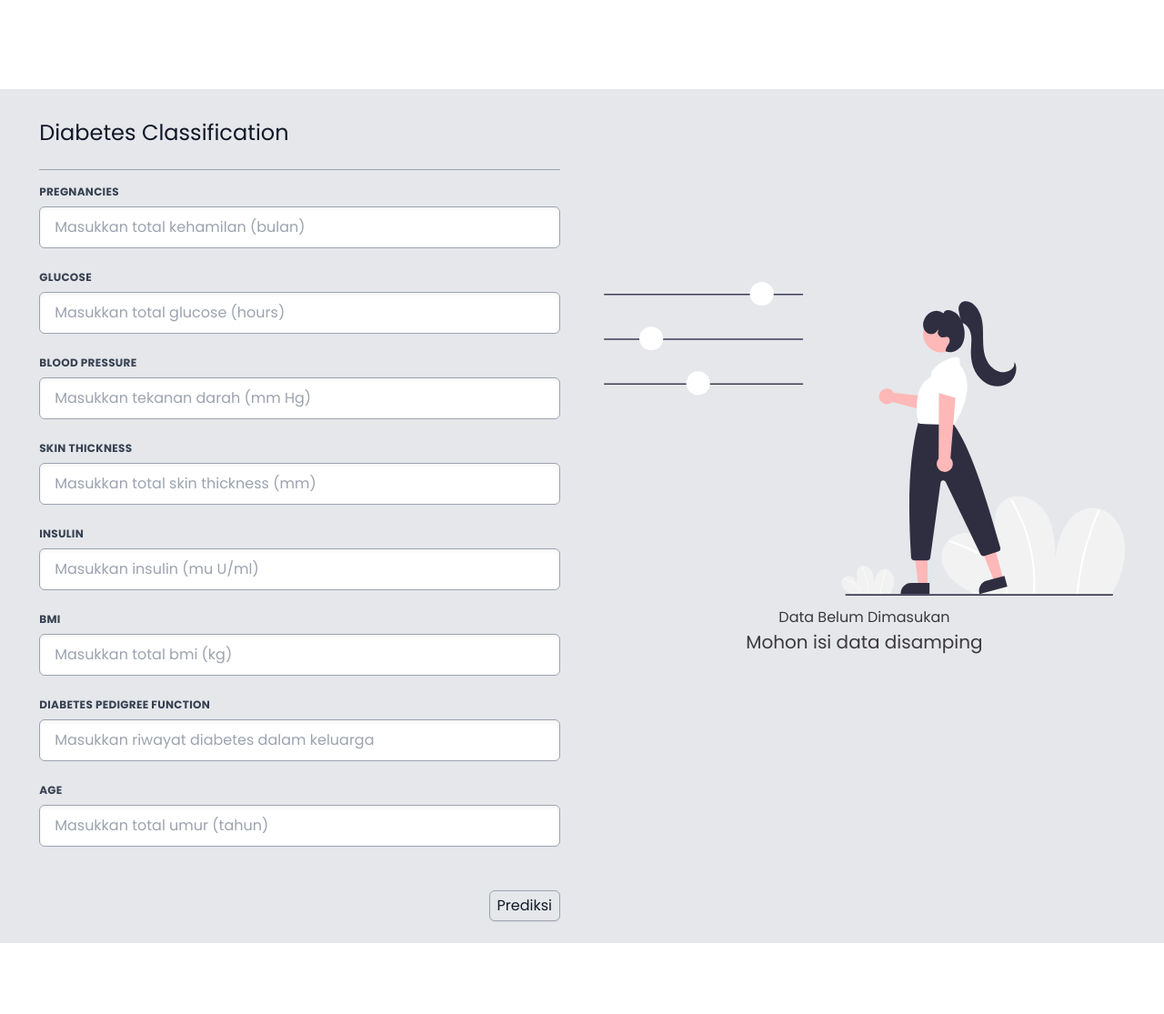
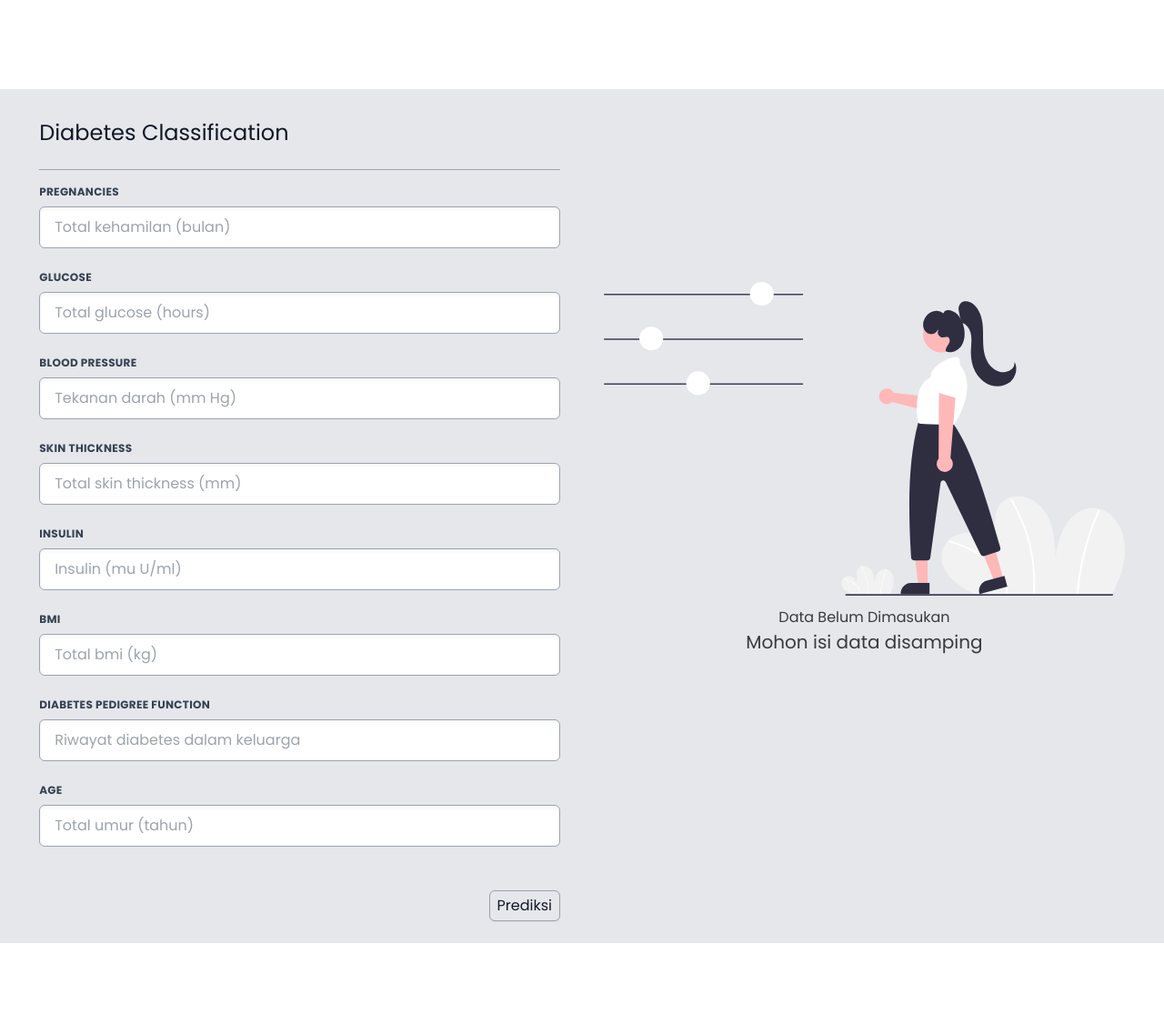
Before and after one commit to Kelompok-ular-3/web-diabetes, a Flask app: page / in a window 1280 px wide. Shown: the part 1866-2981 px from the top of the page at 91% size. Run offline with Flask 2, Linux system fonts and the light colour scheme; some libraries are stand-ins or nearby versions; some web fonts are replaced.

Commit message:
edit placeholder dan css

```diff
--- a/templates/index.html
+++ b/templates/index.html
@@ -373,7 +373,7 @@
                                     for='grid-text-3'>Pregnancies</label>
                                 <input type="text"
                                     class='appearance-none block w-full bg-white text-gray-700 border border-gray-400 shadow-inner rounded-md py-3 px-4 leading-tight focus:outline-none  focus:border-gray-500'
-                                    id='grid-text-3' type='text' placeholder='Masukkan total kehamilan (bulan)'
+                                    id='grid-text-3' type='text' placeholder='Total kehamilan (bulan)'
                                     name="pregnancies" required>
                             </div>
                             <div class='w-full md:w-full px-3 mb-6'>
@@ -381,7 +381,7 @@
                                     for='grid-text-1'>Glucose</label>
                                 <input type="text"
                                     class='appearance-none block w-full bg-white text-gray-700 border border-gray-400 shadow-inner rounded-md py-3 px-4 leading-tight focus:outline-none  focus:border-gray-500'
-                                    id='grid-text-1' type='text' placeholder='Masukkan total glucose (hours)'
+                                    id='grid-text-1' type='text' placeholder='Total glucose (hours)'
                                     name="glucose" required>
                             </div>
                             <div class='w-full md:w-full px-3 mb-6'>
@@ -389,7 +389,7 @@
                                     for='grid-text-2'>Blood Pressure</label>
                                 <input type="text"
                                     class='appearance-none block w-full bg-white text-gray-700 border border-gray-400 shadow-inner rounded-md py-3 px-4 leading-tight focus:outline-none  focus:border-gray-500'
-                                    id='grid-text-2' type='text' placeholder='Masukkan tekanan darah (mm Hg)'
+                                    id='grid-text-2' type='text' placeholder='Tekanan darah (mm Hg)'
                                     name="blood_pressure" required>
                             </div>
                             <div class='w-full md:w-full px-3 mb-6'>
@@ -397,7 +397,7 @@
                                     for='grid-text-2'>Skin Thickness</label>
                                 <input type="text"
                                     class='appearance-none block w-full bg-white text-gray-700 border border-gray-400 shadow-inner rounded-md py-3 px-4 leading-tight focus:outline-none  focus:border-gray-500'
-                                    id='grid-text-2' type='text' placeholder='Masukkan total skin thickness (mm)'
+                                    id='grid-text-2' type='text' placeholder='Total skin thickness (mm)'
                                     name="skin_thickness" required>
                             </div>
                             <div class='w-full md:w-full px-3 mb-6'>
@@ -405,7 +405,7 @@
                                     for='grid-text-2'>Insulin</label>
                                 <input type="text"
                                     class='appearance-none block w-full bg-white text-gray-700 border border-gray-400 shadow-inner rounded-md py-3 px-4 leading-tight focus:outline-none  focus:border-gray-500'
-                                    id='grid-text-2' type='text' placeholder='Masukkan insulin (mu U/ml)'
+                                    id='grid-text-2' type='text' placeholder='Insulin (mu U/ml)'
                                     name="insulin" required>
                             </div>
                             <div class='w-full md:w-full px-3 mb-6'>
@@ -413,7 +413,7 @@
                                     for='grid-text-2'>BMI</label>
                                 <input type="text"
                                     class='appearance-none block w-full bg-white text-gray-700 border border-gray-400 shadow-inner rounded-md py-3 px-4 leading-tight focus:outline-none  focus:border-gray-500'
-                                    id='grid-text-2' type='text' placeholder='Masukkan total bmi (kg)'
+                                    id='grid-text-2' type='text' placeholder='Total bmi (kg)'
                                     name="bmi" required>
                             </div>
                             <div class='w-full md:w-full px-3 mb-6'>
@@ -421,7 +421,7 @@
                                     for='grid-text-2'>Diabetes Pedigree Function</label>
                                 <input type="text"
                                     class='appearance-none block w-full bg-white text-gray-700 border border-gray-400 shadow-inner rounded-md py-3 px-4 leading-tight focus:outline-none  focus:border-gray-500'
-                                    id='grid-text-2' type='text' placeholder='Masukkan riwayat diabetes dalam keluarga'
+                                    id='grid-text-2' type='text' placeholder='Riwayat diabetes dalam keluarga'
                                     name="diabetes_pedigree_function" required>
                             </div>
                             <div class='w-full md:w-full px-3 mb-6'>
@@ -429,7 +429,7 @@
                                     for='grid-text-2'>Age</label>
                                 <input type="text"
                                     class='appearance-none block w-full bg-white text-gray-700 border border-gray-400 shadow-inner rounded-md py-3 px-4 leading-tight focus:outline-none  focus:border-gray-500'
-                                    id='grid-text-2' type='text' placeholder='Masukkan total umur (tahun)'
+                                    id='grid-text-2' type='text' placeholder='Total umur (tahun)'
                                     name="age" required>
                             </div>
                         </div>
```
